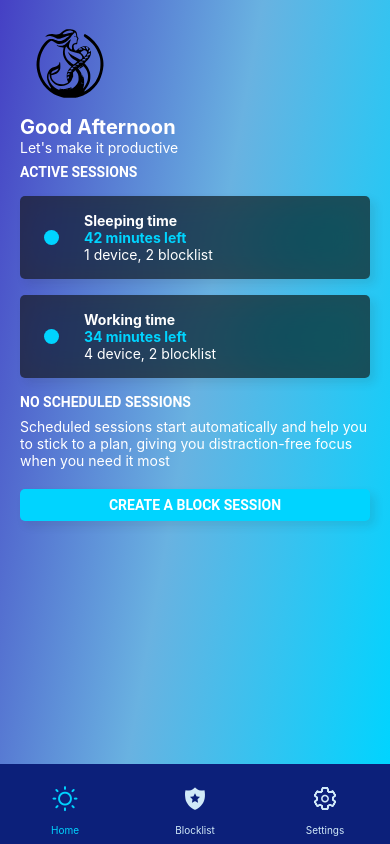
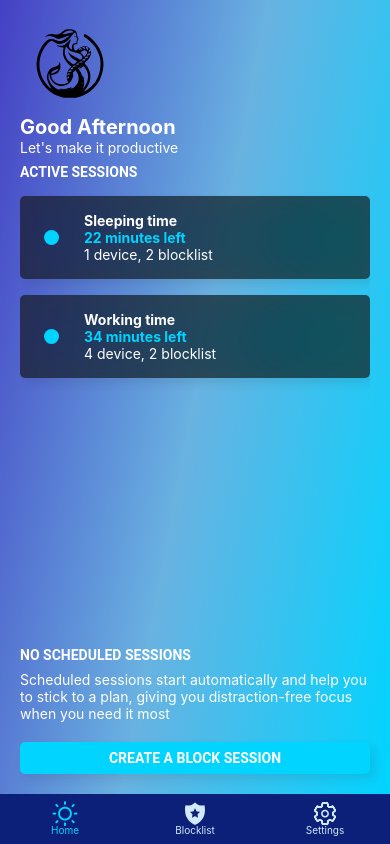
Before and after one commit to amehmeto/TiedSiren, a React Native app: screen / in a window 390 px wide. Built offline with nearby package versions, Linux system fonts and the light colour scheme.

Commit message:
refactor: using flatlist

```diff
--- a/react-view/design-system/components/TiedSButton.tsx
+++ b/react-view/design-system/components/TiedSButton.tsx
@@ -1,12 +1,12 @@
-import { Pressable, StyleSheet, Text } from 'react-native'
+import { Pressable, StyleSheet, Text, TouchableOpacity } from 'react-native'
 import React from 'react'
 import { T } from '../theme'
 
 export function TiedSButton(props: { onPress: () => any; text: string }) {
   return (
-    <Pressable style={styles.container} onPress={props.onPress}>
+    <TouchableOpacity style={styles.container} onPress={props.onPress}>
       <Text style={styles.buttonText}>{props.text}</Text>
-    </Pressable>
+    </TouchableOpacity>
   )
 }
 
--- a/react-view/navigators/BottomTabNavigator.tsx
+++ b/react-view/navigators/BottomTabNavigator.tsx
@@ -18,7 +18,7 @@ export function BottomTabNavigator() {
         tabBarStyle: {
           borderTopWidth: 0,
           backgroundColor: T.color.darkBlue,
-          height: 80,
+          height: 50,
           padding: T.spacing.small,
         },
         tabBarActiveTintColor: T.color.lightBlue,
--- a/react-view/screens/Blocklists/BlocklistCard.tsx
+++ b/react-view/screens/Blocklists/BlocklistCard.tsx
@@ -1,5 +1,5 @@
 import { Blocklist } from '../../../core/blocklist/blocklist'
-import { Pressable, StyleSheet, Text } from 'react-native'
+import { StyleSheet, Text, TouchableOpacity } from 'react-native'
 import { TiedSBlurView } from '../../design-system/components/TiedSBlurView'
 import { T } from '../../design-system/theme'
 import React from 'react'
@@ -9,14 +9,14 @@ export function BlocklistCard(props: {
   onPress: () => any
 }) {
   return (
-    <Pressable onPress={props.onPress}>
+    <TouchableOpacity onPress={props.onPress}>
       <TiedSBlurView style={styles.container}>
         <Text style={styles.name}>{props.blocklist.name}</Text>
         <Text style={styles.totalBlocks}>
           {props.blocklist.totalBlocks} blocks
         </Text>
       </TiedSBlurView>
-    </Pressable>
+    </TouchableOpacity>
   )
 }
 
--- a/react-view/screens/Blocklists/BlocksPreviewCard.tsx
+++ b/react-view/screens/Blocklists/BlocksPreviewCard.tsx
@@ -1,5 +1,5 @@
 import { Icon } from '@expo/vector-icons/build/createIconSet'
-import { Pressable, StyleSheet, Text, View } from 'react-native'
+import { StyleSheet, Text, TouchableOpacity, View } from 'react-native'
 import { TiedSBlurView } from '../../design-system/components/TiedSBlurView'
 import { T } from '../../design-system/theme'
 import React from 'react'
@@ -12,7 +12,7 @@ export function BlocksPreviewCard(props: {
   onPress: () => any
 }) {
   return (
-    <Pressable onPress={props.onPress}>
+    <TouchableOpacity onPress={props.onPress}>
       <TiedSBlurView>
         <props.IconTag
           name={props.iconName}
@@ -25,7 +25,7 @@ export function BlocksPreviewCard(props: {
           <Text style={styles.platform}>{props.platform}</Text>
         </View>
       </TiedSBlurView>
-    </Pressable>
+    </TouchableOpacity>
   )
 }
 
--- /dev/null
+++ b/react-view/screens/Home/BlockSessionParam.tsx
@@ -0,0 +1,33 @@
+import { T } from '../../design-system/theme'
+import { StyleSheet, Text, View } from 'react-native'
+import React from 'react'
+
+export function BlockSessionParam({
+  label,
+  option,
+}: {
+  label: string
+  option: string
+}) {
+  return (
+    <View style={styles.container}>
+      <Text style={styles.label}>{label}</Text>
+      <Text style={styles.option}>{option}</Text>
+    </View>
+  )
+}
+
+const styles = StyleSheet.create({
+  container: {
+    flexDirection: 'row' as const,
+    justifyContent: 'space-between' as const,
+    paddingTop: T.spacing.medium,
+    paddingBottom: T.spacing.medium,
+    paddingLeft: T.spacing.small,
+    paddingRight: T.spacing.small,
+  },
+  label: {
+    color: T.color.text,
+  },
+  option: { color: T.color.lightBlue },
+})
--- a/react-view/screens/Home/CreateBlockSessionScreen.tsx
+++ b/react-view/screens/Home/CreateBlockSessionScreen.tsx
@@ -1,38 +1,12 @@
-import { Text, View } from 'react-native'
 import React from 'react'
 import { NativeStackNavigationProp } from '@react-navigation/native-stack'
 import { TiedSButton } from '../../design-system/components/TiedSButton'
 import { TiedSLinearBackground } from '../../design-system/components/TiedSLinearBackground'
-import { T } from '../../design-system/theme'
 import { TiedSBlurView } from '../../design-system/components/TiedSBlurView'
 import { ScreenList } from '../../navigators/screen-lists/screenLists'
 import { HomeStackScreens } from '../../navigators/screen-lists/HomeStackScreens'
 import { TabScreens } from '../../navigators/screen-lists/TabScreens'
-
-type Props = {
-  label: string
-  option: string
-}
-
-function BlockSessionParam({ label, option }: Props) {
-  const BlockSessionParamStyle = {
-    flexDirection: 'row' as const,
-    justifyContent: 'space-between' as const,
-    paddingTop: T.spacing.medium,
-    paddingBottom: T.spacing.medium,
-    paddingLeft: T.spacing.small,
-    paddingRight: T.spacing.small,
-  }
-  const labelStyle = { color: T.color.text }
-  const optionStyle = { color: T.color.lightBlue }
-
-  return (
-    <View style={BlockSessionParamStyle}>
-      <Text style={labelStyle}>{label}</Text>
-      <Text style={optionStyle}>{option}</Text>
-    </View>
-  )
-}
+import { BlockSessionParam } from './BlockSessionParam'
 
 type HomeScreenProps = {
   navigation: NativeStackNavigationProp<ScreenList, TabScreens.HOME>
--- a/react-view/screens/Home/CurrentSessionBoard.tsx
+++ b/react-view/screens/Home/CurrentSessionBoard.tsx
@@ -21,25 +21,27 @@ function RoundBlueDot() {
 }
 
 export function CurrentSessionBoard(props: {
-  sessionName: string
-  minutesLeft: number
-  blocklists: number
-  devices: number
+  session: {
+    name: string
+    minutesLeft: number
+    blocklists: number
+    devices: number
+  }
 }) {
   return (
     <TiedSBlurView>
       <RoundBlueDot />
       <View>
         <Text style={{ color: T.color.text, fontWeight: T.fontWeight.bold }}>
-          {props.sessionName}
+          {props.session.name}
         </Text>
         <Text
           style={{ color: T.color.lightBlue, fontWeight: T.fontWeight.bold }}
         >
-          {props.minutesLeft} minutes left
+          {props.session.minutesLeft} minutes left
         </Text>
         <Text style={{ color: T.color.text }}>
-          {props.devices} device, {props.blocklists} blocklist
+          {props.session.devices} device, {props.session.blocklists} blocklist
         </Text>
       </View>
     </TiedSBlurView>
--- a/react-view/screens/Home/HomeScreen.tsx
+++ b/react-view/screens/Home/HomeScreen.tsx
@@ -1,6 +1,6 @@
 import { NativeStackNavigationProp } from '@react-navigation/native-stack'
 import React from 'react'
-import { Text } from 'react-native'
+import { FlatList, Text } from 'react-native'
 import { TiedSirenLogoSvg } from './TiedSirenLogoSvg'
 import 'react-native-gesture-handler'
 import { TiedSButton } from '../../design-system/components/TiedSButton'
@@ -25,9 +25,9 @@ export function HomeScreen({ navigation }: Readonly<HomeScreenProps>) {
     marginBottom: T.spacing.small,
   }
 
-  const currentSessions: [string, number, number, number][] = [
-    ['Sleeping time', 42, 2, 1],
-    ['Working time', 34, 2, 4],
+  const currentSessions = [
+    { name: 'Sleeping time', minutesLeft: 22, blocklists: 2, devices: 1 },
+    { name: 'Working time', minutesLeft: 34, blocklists: 2, devices: 4 },
   ]
 
   return (
@@ -46,15 +46,10 @@ export function HomeScreen({ navigation }: Readonly<HomeScreenProps>) {
 
       <Text style={titleStyle}>ACTIVE SESSIONS</Text>
 
-      {currentSessions.map(([name, minutes, blocklists, devices]) => (
-        <CurrentSessionBoard
-          key={name}
-          sessionName={name}
-          minutesLeft={minutes}
-          blocklists={blocklists}
-          devices={devices}
-        />
-      ))}
+      <FlatList
+        data={currentSessions}
+        renderItem={({ item }) => <CurrentSessionBoard session={item} />}
+      />
 
       <Text style={titleStyle}>NO SCHEDULED SESSIONS</Text>
 
```
Also changed, not shown: package.json (+6 -2 lines), 2 other files (tests, documents, lock files or other folders).
